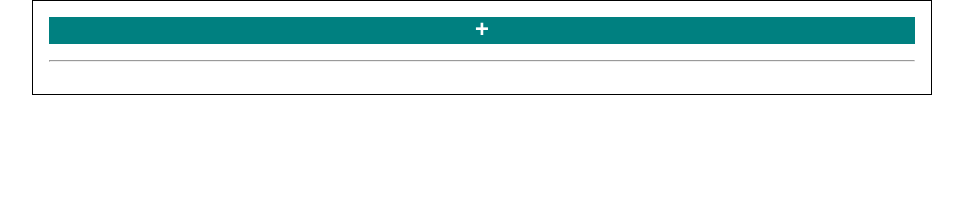
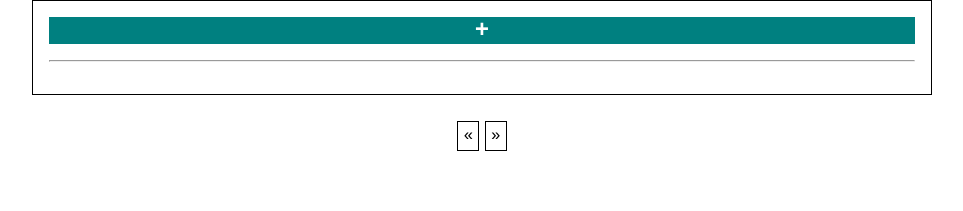
Before and after one commit to Vladuxexel/ToDoList-Angular, an Angular app: page / in a window 1280 px wide. Shown: the top 211 px of the page, without its empty margins (158-1121 px from the left). Built offline with nearby package versions, Linux system fonts and the light colour scheme.

Commit message:
Добавлена пагинация

```diff
--- a/src/app/list/list.component.css
+++ b/src/app/list/list.component.css
@@ -52,6 +52,28 @@ textarea{
     width: 70%;
 }
 
+.paginator{
+    margin-left: auto;
+    margin-right: auto;
+    text-align: center;
+}
+
+.pgLine{
+    display: inline;
+}
+
+.paginator span{
+    border: 1px solid #000;
+    margin: 3px;
+    padding: 5px;
+    cursor: pointer;
+}
+
+.isActive{
+    font-weight: bold;
+    background-color: lightseagreen;
+}
+
 #menuBtn{
     margin-bottom: 1rem;
     width: 100%;
--- a/src/app/list/list.component.html
+++ b/src/app/list/list.component.html
@@ -5,7 +5,7 @@
     </header>
     <main>
         <ul>
-            <li *ngFor="let item of list">
+            <li *ngFor="let item of page">
                 <div id="listElement">
                     <input type="checkbox" id="qwe" class="itemData">
                     <div class="itemData main">
@@ -21,8 +21,15 @@
         </ul>
     </main>
 </section>
+<div class="paginator">
+    <span class="pgLine" (click)="pageDown()">&laquo;</span>
+    <div *ngFor="let item of paginator" class="pgLine">
+        <span (click)="goToPage(item)" [class.isActive]="item.isActive">{{item.id}}</span>
+    </div>
+    <span class="pgLine" (click)="pageUp()">&raquo;</span>
+</div>
   <jw-modal id="modal-1">
-    <h2>Новая задача</h2>
+    <h2>Задача</h2>
     <div class="form">
         <div>
             <p><strong>Название задачи:</strong></p>
--- a/src/app/list/list.component.ts
+++ b/src/app/list/list.component.ts
@@ -6,6 +6,11 @@ interface Task{
   name: string,
   description: string
 };
+
+interface PageControl{
+  id: number,
+  isActive: boolean;
+}
 
 @Component({
   selector: 'app-list',
@@ -19,12 +24,17 @@ export class ListComponent implements OnInit {
   name: string = '';
   description: string = '';
   list: Task[];
+  page: Task[];
+  pageIndex: number = 1;
+  paginator: PageControl[];
 
   constructor(public modalService: ModalService) {
   }
 
   ngOnInit(): void {
     this.list = [];
+    this.page = [];
+    this.paginator = [];
   }
 
   addNewTask(){
@@ -32,11 +42,14 @@ export class ListComponent implements OnInit {
       if(this.onEdit != -1){
         this.list[this.onEdit].name = this.name;
         this.list[this.onEdit].description = this.description;
+        this.onEdit = -1;
       }
       else{
         this.list.push({id: this.id, name: this.name, description: this.description});
         this.id += 1;
+        this.drawPaginator();
       }
+      this.redefinePage();
       this.name = '';
       this.description = '';
       this.modalService.close('modal-1');
@@ -65,6 +78,58 @@ export class ListComponent implements OnInit {
         break;
       }
     }
+    this.redefinePage();
+    this.drawPaginator();
   }
 
+  redefinePage(){
+    this.page.splice(0, this.page.length);
+    this.page = Array.from(this.list);
+    if(this.list.length > 5){
+      this.page.splice(0, (this.pageIndex - 1) * 5);
+      this.page.splice(5, this.page.length - 5);
+    }
+  }
+
+  pageUp(){
+    if(this.pageIndex < (this.list.length / 5)){
+      this.pageIndex++;
+      this.redefinePage();
+      this.drawPaginator();
+      for(let index of this.paginator){
+        index.isActive = false;
+      }
+      this.paginator[this.pageIndex - 1].isActive = true;
+    }
+  }
+
+  pageDown(){
+    if(this.pageIndex > 1){
+      this.pageIndex--;
+      this.redefinePage();
+      this.drawPaginator();
+      for(let index of this.paginator){
+        index.isActive = false;
+      }
+      this.paginator[this.pageIndex - 1].isActive = true;
+    }
+  }
+
+  drawPaginator(){
+    if(this.paginator.length < (this.list.length / 5)){
+      this.paginator.push({id: this.paginator.length + 1, isActive: false});
+    }
+    else if(this.paginator.length > Math.ceil(this.list.length / 5)){
+      this.paginator.pop();
+    }
+  }
+
+  goToPage(item){
+    this.pageIndex = item.id;
+    this.redefinePage();
+    for(let index of this.paginator){
+      index.isActive = false;
+    }
+    this.paginator[item.id - 1].isActive = true;
+  }
 }
```
